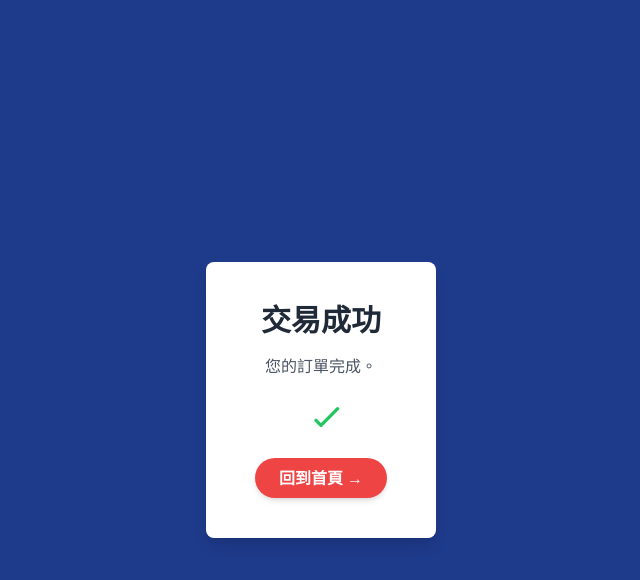
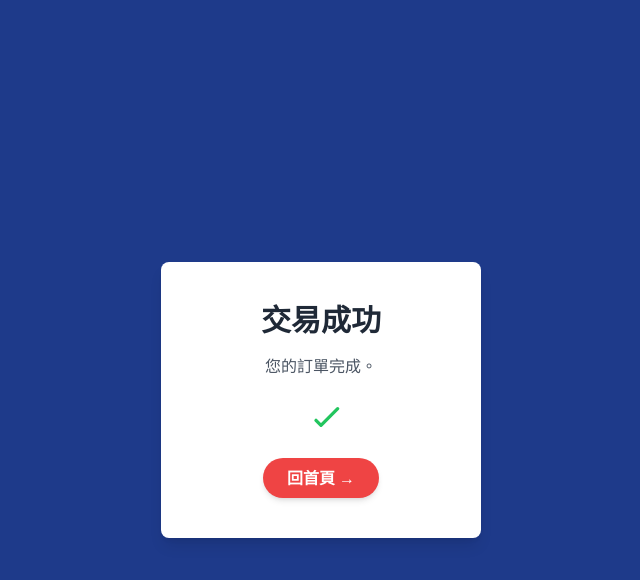
Before and after one commit to doudouu0504/18th-Trico, a Django app: page /order/successful/ in a window 1280 px wide. Shown: the top 580 px of the page, without its empty margins (319-959 px from the left). Run offline with Django 5.2, Linux system fonts and the light colour scheme; some libraries are stand-ins or nearby versions.

Commit message:
modify: remove css style from payment success page

```diff
--- a/order/templates/order/order_successful.html
+++ b/order/templates/order/order_successful.html
@@ -5,16 +5,10 @@
     <meta name="viewport" content="width=device-width, initial-scale=1.0" />
     <title>交易成功</title>
     <script src="https://cdn.tailwindcss.com"></script>
-    <style>
-      .fixed-width {
-        max-width: 18%;
-        width: 100%;
-      }
-    </style>
   </head>
   <body class="bg-blue-900 flex items-center justify-center min-h-screen">
     <div
-      class="bg-white shadow-lg rounded-lg p-10 fixed-width text-center flex flex-col items-center"
+      class="bg-white shadow-lg rounded-lg p-10 max-w-xs w-full text-center flex flex-col items-center"
     >
       <h1 class="text-3xl font-bold text-gray-800 mb-4">交易成功</h1>
       <p class="text-gray-600 mb-6">您的訂單完成。</p>
@@ -35,10 +29,10 @@
         </svg>
       </div>
       <a
-        href="/"
+        href="首頁連結"
         class="inline-block bg-red-500 hover:bg-red-600 text-white px-6 py-2 rounded-full focus:outline-none shadow-md font-semibold mt-4"
       >
-        回到首頁 →
+        回首頁 →
       </a>
     </div>
   </body>
```
Also changed, not shown: order/templates/order/order_failed.html (+21 -2 lines).
